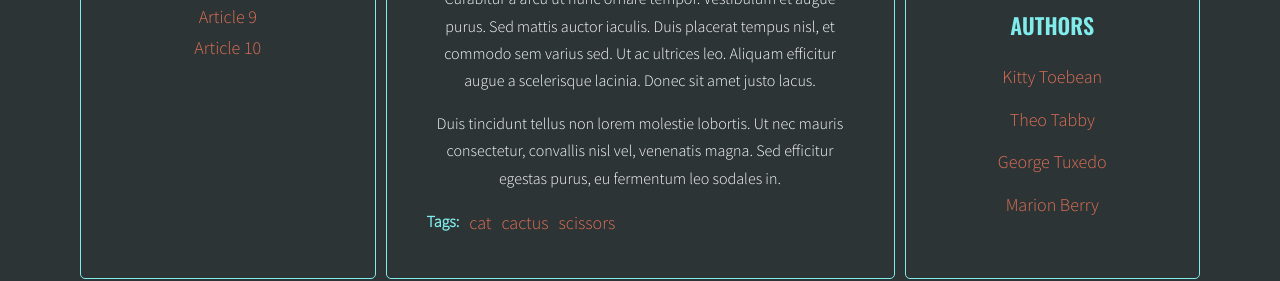
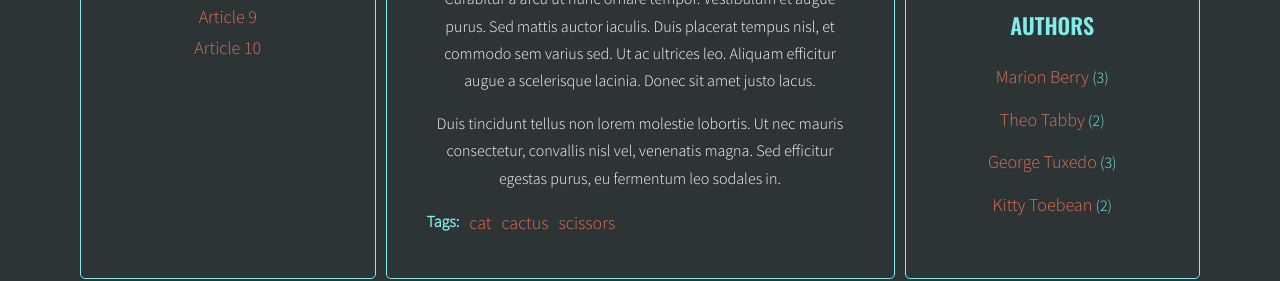
Before and after one commit to konstantywrona/javascript-blog, a website: page index.html in a window 1280 px wide. Shown: the part 601-882 px from the top of the page. Drawn offline with nearby package versions, Linux system fonts and the light colour scheme.

Commit message:
Change js-generateAuthors

```diff
--- a/index.html
+++ b/index.html
@@ -235,26 +235,6 @@
           </ul>
           <h2 class="section-title">Authors</h2>
           <ul class="list authors">
-            <li>
-              <a href="#">
-                <span class="author-name">Kitty Toebean</span>
-              </a>
-            </li>
-            <li>
-              <a href="#">
-                <span class="author-name">Theo Tabby</span>
-              </a>
-            </li>
-            <li>
-              <a href="#">
-                <span class="author-name">George Tuxedo</span>
-              </a>
-            </li>
-            <li>
-              <a href="#">
-                <span class="author-name">Marion Berry</span>
-              </a>
-            </li>
           </ul>
         </aside>
       </main>
--- a/js/script.js
+++ b/js/script.js
@@ -42,6 +42,7 @@
     optArticleTagsSelector = ".post-tags .list",
     optArticleAuthorSelector = ".post-author",
     optTagsListSelector = ".tags",
+    optAuthorsListSelector = ".authors",
     optCloudClassCount = "6",
     optCloudClassPrefix = "tag-size-";
 
@@ -100,7 +101,7 @@
   function calculateTagsParams(tags) {
     const params = { max: 0, min: 999999 };
     for (let tag in tags) {
-      console.log(tag + " is used " + tags[tag] + " times");
+      // console.log(tag + " is used " + tags[tag] + " times");
       if (tags[tag] > params.max) {
         params.max = tags[tag];
       }
@@ -123,7 +124,7 @@
   function generateTags() {
     /* create a new variable allTags with an empty object */
     let allTags = {};
-    console.log(allTags);
+    // console.log(allTags);
 
     /* find all articles */
     const articles = document.querySelectorAll(optArticleSelector);
@@ -181,7 +182,7 @@
     // console.log(tagList);
 
     const tagsParams = calculateTagsParams(allTags);
-    console.log("tagsParams:", tagsParams);
+    // console.log("tagsParams:", tagsParams);
 
     /* create variable for all links HTML code */
     let allTagsHTML = "";
@@ -194,7 +195,7 @@
         ' href="#">' +
         tag +
         "</a></span></li>";
-      console.log("tagLinkHTML:", tagLinkHTML);
+      // console.log("tagLinkHTML:", tagLinkHTML);
       /* generate code of a link and add it to allTagsHTML */
       allTagsHTML += tagLinkHTML;
     }
@@ -266,6 +267,10 @@
   addClickListenersToTags();
 
   function generateAuthors() {
+    /* create a new variable allAuthors with an empty object */
+    let allAuthors = {};
+    // console.log(allAuthors);
+
     /* find all articles */
     const articles = document.querySelectorAll(optArticleSelector);
     // console.log(articles);
@@ -290,16 +295,46 @@
         '<a href="#author-' + articleAuthor + '">by ' + articleAuthor + "</a>";
 
       authorsWrapper.insertAdjacentHTML("beforeend", linkHTML);
+      // console.log(linkHTML);
 
       /* add generated code to html variable */
-
       html = html + linkHTML;
 
+      /* check if this link is NOT already in allAuthors */
+      if (!allAuthors[articleAuthor]) {
+        /* add tag to allAuthors object */
+        allAuthors[articleAuthor] = 1;
+      } else {
+        allAuthors[articleAuthor]++;
+      }
+
       /* insert HTML of all the links into the authors wrapper */
-
       authorsWrapper.innerHTML = html;
     }
     /* END LOOP: for every article */
+
+    /* find list of authors in right column */
+    const authorList = document.querySelector(optAuthorsListSelector);
+    // console.log(authorList);
+
+    /* create variable for all links HTML code */
+    let allAuthorsHTML = "";
+
+    /* START LOOP: for each author in allAuthors: */
+    for (let author in allAuthors) {
+      /* generate code of a link and add it to allAuthorsHTML */
+      allAuthorsHTML +=
+        '<li><a href="#">' +
+        author +
+        "</a><span> (" +
+        allAuthors[author] +
+        ")</span></li>";
+    }
+    /* END LOOP: for each author in allAuthors: */
+    // console.log(allAuthors);
+
+    /* add HTML from allAuthorsHTML to authorList */
+    authorList.innerHTML = allAuthorsHTML;
   }
   generateAuthors();
 
```
